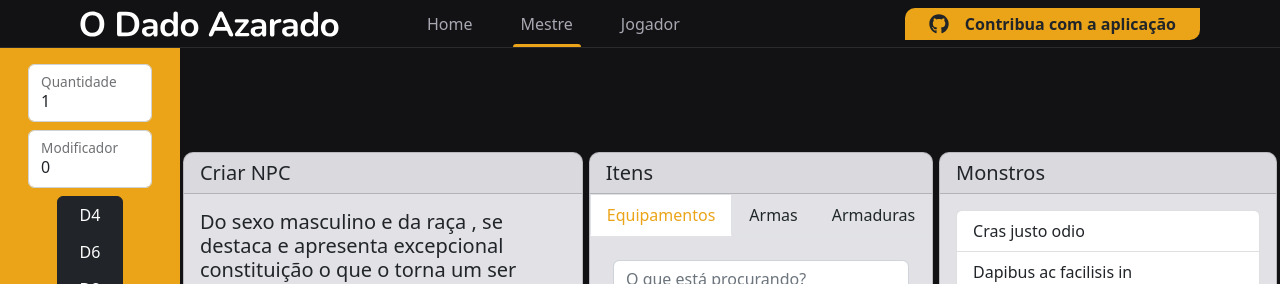
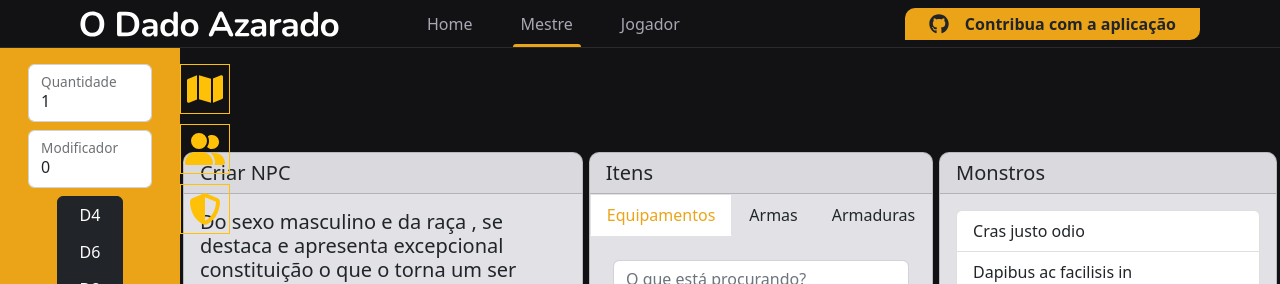
Before and after one commit to Wesley-Marinho/o_dado_azarado, a React (Create React App) app: page /o_dado_azarado/master in a window 1280 px wide. Shown: the top 284 px of the page. Built offline with nearby package versions, Linux system fonts and the light colour scheme; no server answers; what random-item would draw is missing.

Commit message:
update
Adicionando mais um novo componente a tela de mestre, essas tabs vão acomodar tabelas referentes as tabelas vistas no escudo do mestre

```diff
--- /dev/null
+++ b/src/components/master-tabs/style.scss
@@ -0,0 +1,52 @@
+.overlay {
+  position: fixed;
+  top: 0;
+  left: 180px;
+  width: 700px;
+  height: 100%;
+  background-color: rgba(0, 0, 0, 0.5);
+  z-index: 999;
+  display: flex;
+  justify-content: center;
+  align-items: center;
+  }
+
+  .toggle1 {
+    position: absolute;
+    width: 50px;
+    height: 50px;
+    border-radius: 0!important;
+    display: flex!important;
+    justify-content: center!important;
+    align-items: center!important;
+    left: 180px;
+    top: 4rem;
+}
+
+.toggle2 {
+  position: absolute;
+  width: 50px;
+  height: 50px;
+  border-radius: 0!important;
+  display: flex!important;
+  justify-content: center!important;
+  align-items: center!important;
+  line-height: 50px;
+  text-align: center;
+  left: 180px;
+  top: 4rem + 3.75rem;
+}
+
+.toggle3 {
+  position: absolute;
+  width: 50px;
+  height: 50px;
+  border-radius: 0!important;
+  display: flex!important;
+  justify-content: center!important;
+  align-items: center!important;
+  line-height: 50px;
+  text-align: center;
+  left: 180px;
+  top: 4rem + 7.5rem;
+}
--- /dev/null
+++ b/src/components/master-tabs/tabs.tsx
@@ -0,0 +1,95 @@
+import { useState } from "react";
+import { Button } from "react-bootstrap";
+import { FontAwesomeIcon } from "@fortawesome/react-fontawesome";
+import {
+  faMap,
+  faUserGroup,
+  faShieldHalved,
+} from "@fortawesome/free-solid-svg-icons";
+import "./style.scss";
+
+export function Tabs() {
+  const [isOverlayMapVisible, setisOverlayMapVisible] = useState(false);
+  const buttonVariant = isOverlayMapVisible ? "warning" : "outline-warning";
+  const handleOverlayClick = () => {
+    setisOverlayMapVisible(!isOverlayMapVisible);
+  };
+
+  const buttonStyle = {
+    transform: isOverlayMapVisible ? "translateX(700px)" : "translateX(0)",
+    transition: "transform 0s ease-in-out",
+  };
+
+  const [isOverlaySocialVisible, setisOverlaySocialVisible] = useState(false);
+  const buttonVariantSocial = isOverlaySocialVisible
+    ? "warning"
+    : "outline-warning";
+  const handleOverlaySocialClick = () => {
+    setisOverlaySocialVisible(!isOverlaySocialVisible);
+  };
+
+  const buttonSocialStyle = {
+    transform: isOverlaySocialVisible ? "translateX(700px)" : "translateX(0)",
+    transition: "transform 0s ease-in-out",
+  };
+
+  const [isOverlayBattleVisible, setisOverlayBattleVisible] = useState(false);
+  const buttonVariantBattle = isOverlayBattleVisible
+    ? "warning"
+    : "outline-warning";
+  const handleBattleOverlayClick = () => {
+    setisOverlayBattleVisible(!isOverlayBattleVisible);
+  };
+
+  const buttonBattleStyle = {
+    transform: isOverlayBattleVisible ? "translateX(700px)" : "translateX(0)",
+    transition: "transform 0s ease-in-out",
+  };
+
+  return (
+    <>
+        <div>
+          <Button
+            variant={buttonVariant}
+            className="toggle1"
+            style={buttonStyle}
+            onClick={handleOverlayClick}
+          >
+            <FontAwesomeIcon className="fa-solid" icon={faMap} size="2x" />
+          </Button>
+
+          <Button
+            variant={buttonVariantSocial}
+            className="toggle2"
+            style={buttonSocialStyle}
+            onClick={handleOverlaySocialClick}
+          >
+            <FontAwesomeIcon
+              className="fa-solid"
+              icon={faUserGroup}
+              size="2x"
+            />
+          </Button>
+
+          <Button
+            variant={buttonVariantBattle}
+            className="toggle3"
+            style={buttonBattleStyle}
+            onClick={handleBattleOverlayClick}
+          >
+            <FontAwesomeIcon
+              className="fa-solid"
+              icon={faShieldHalved}
+              size="2x"
+            />
+          </Button>
+
+          {isOverlayMapVisible && <div className="overlay"></div>}
+
+          {isOverlaySocialVisible && <div className="overlay"></div>}
+
+          {isOverlayBattleVisible && <div className="overlay"></div>}
+        </div>
+    </>
+  );
+}
--- a/src/components/pages/Master/master.tsx
+++ b/src/components/pages/Master/master.tsx
@@ -3,22 +3,27 @@ import { Npc } from "../../card-npc/npc";
 import { Itens } from "../../card-itens/itens";
 import { Monsters } from "../../card-monster/monster";
 import { Dice } from "../../dice-sidebar/dice";
+import { Tabs } from "../../master-tabs/tabs";
 
 export function Master() {
   return (
     <>
       <div className="wrapper">
-      <Container id="sidebarPro">
-        <main className="contentSideBar">
-          <Dice />
-        </main>
-      </Container>
+        <Container id="sidebarPro">
+          <main className="contentSideBar">
+            <Dice />
+          </main>
+        </Container>
 
         <div id="content">
           <Npc />
           <Itens />
           <Monsters />
         </div>
+
+        <div>
+          <Tabs />
+        </div>
       </div>
     </>
   );
```
